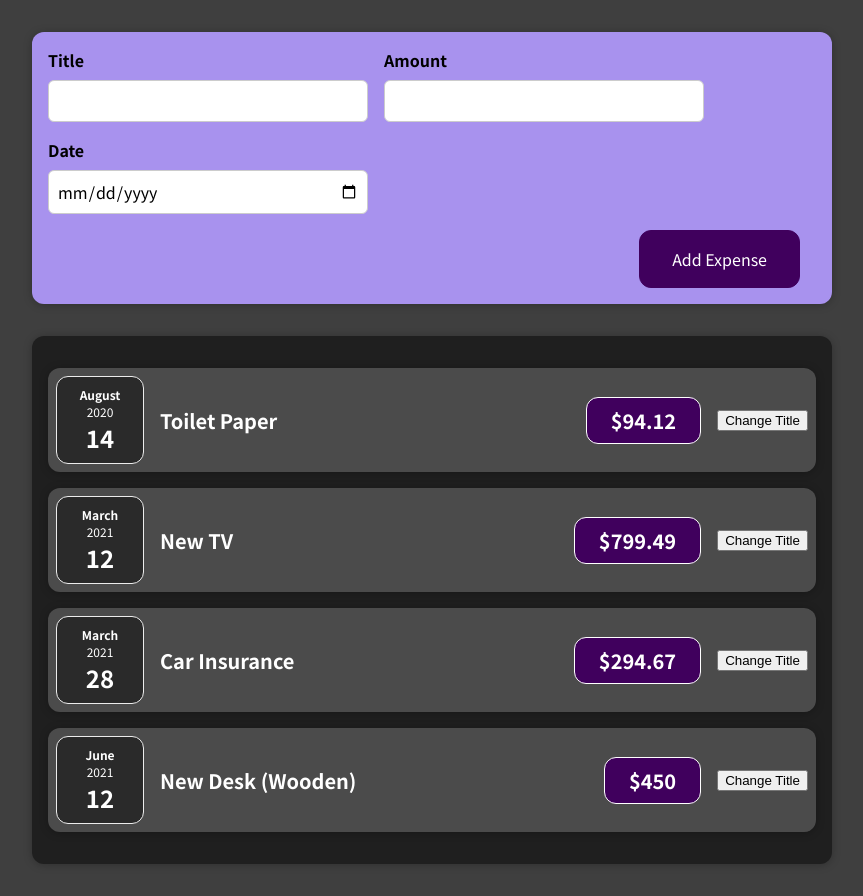
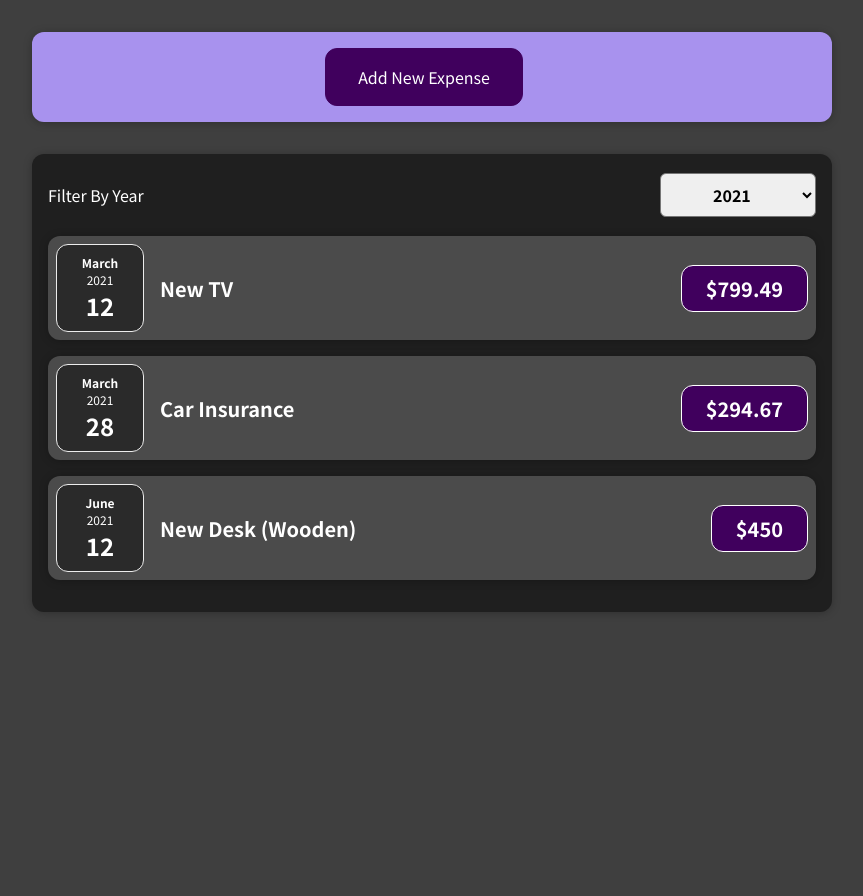
Before and after one commit to anthcoding/Statistics-app, a React (Create React App) app: page / in a window 1280 px wide. Shown: the whole page, without its empty margins (208-1071 px from the left). After the commit the page ends 800 px from the top, so only its background shows below. Built offline with nearby package versions, Linux system fonts and the light colour scheme.

Commit message:
Filter and add New item

```diff
--- a/src/App.js
+++ b/src/App.js
@@ -8,22 +8,36 @@ import Data from "./data";
 import ExpenseItem from "./components/Expenses/ExpenseItem/ExpenseItem.component";
 import Card from "./components/UI/Card/Card.component";
 import NewExpense from "./components/NewExpense/NewExpense.component";
+import ExpenseFilter from "./components/Expenses/ExpenseFilter/ExpenseFilter.component";
 
 const App = () => {
-  const [expenses, setExpenses] = useState([...Data]);
+  const [expenses, setExpenses] = useState(Data);
+  const [filteredYear, setFilteredYear] = useState("2021");
 
   const addExpenseHandler = (expense) => {
-    /*  setExpenses((prevState) => {
-      return [...prevState, expense];
-    }); */
+    setExpenses((prevState) => {
+      return [expense, ...prevState];
+    });
     console.log(expense);
   };
+
+  const filterChangeHandler = (selectedYear) => {
+    setFilteredYear(selectedYear);
+  };
+
+  const filteredExpenses = expenses.filter((expense) => {
+    return expense.date.getFullYear().toString() === filteredYear;
+  });
 
   return (
     <>
       <NewExpense saveExpenseDataHandlerSecond={addExpenseHandler} />
       <Card className="expenses">
-        {expenses.map((item) => {
+        <ExpenseFilter
+          selected={filteredYear}
+          onChangeFilter={filterChangeHandler}
+        />
+        {filteredExpenses.map((item) => {
           return <ExpenseItem key={item.id} item={item} />;
         })}
       </Card>
--- /dev/null
+++ b/src/components/Expenses/ExpenseFilter/ExpenseFilter.component.css
@@ -0,0 +1,27 @@
+.expense-filter__container {
+  width: 100%;
+  height: 50px;
+  display: flex;
+  justify-content: space-between;
+}
+.expense-filter__title {
+  display: flex;
+  align-items: center;
+  height: 100%;
+  width: 50%;
+  color: #ffffff;
+}
+.expense-filter__selector {
+  display: flex;
+  align-items: center;
+  justify-content: flex-end;
+  height: 100%;
+  width: 50%;
+}
+
+.expense-filter__selector select {
+  font: inherit;
+  padding: 0.5rem 3rem;
+  font-weight: bold;
+  border-radius: 6px;
+}
--- /dev/null
+++ b/src/components/Expenses/ExpenseFilter/ExpenseFilter.component.jsx
@@ -0,0 +1,23 @@
+//Styles
+import "./ExpenseFilter.component.css";
+
+const ExpenseFilter = ({ onChangeFilter, selected }) => {
+  const selectHandler = (e) => {
+    let year = e.target.value;
+    onChangeFilter(year);
+  };
+  return (
+    <div className="expense-filter__container">
+      <div className="expense-filter__title">Filter By Year</div>
+      <div className="expense-filter__selector">
+        <select name="years" value={selected} onChange={selectHandler}>
+          <option value="2021">2021</option>
+          <option value="2020">2020</option>
+          <option value="2019">2019</option>
+        </select>
+      </div>
+    </div>
+  );
+};
+
+export default ExpenseFilter;
--- a/src/components/Expenses/ExpenseItem/ExpenseItem.component.jsx
+++ b/src/components/Expenses/ExpenseItem/ExpenseItem.component.jsx
@@ -9,19 +9,12 @@ import Card from "../../UI/Card/Card.component";
 const ExpenseItem = ({ item }) => {
   const { date, title, amount } = item;
 
-  const [newtitle, setNewtitle] = useState(title);
-
-  const clickHandler = () => {
-    setNewtitle("New One");
-  };
-
   return (
     <Card className="expense-item">
       <ExpenseDate date={date} />
       <div className="expense-item__description">
-        <h2>{newtitle}</h2>
+        <h2>{title}</h2>
         <div className="expense-item__price">${amount}</div>
-        <button onClick={clickHandler}>Change Title</button>
       </div>
     </Card>
   );
--- a/src/components/NewExpense/FormExpense.component.jsx
+++ b/src/components/NewExpense/FormExpense.component.jsx
@@ -30,7 +30,7 @@ const FormExpense = ({ onSaveExpensedata }) => {
     setUserInput((prevState) => {
       return {
         ...prevState,
-        date: e.target.value,
+        date: new Date(e.target.value),
       };
     });
   };
--- a/src/components/NewExpense/NewExpense.component.jsx
+++ b/src/components/NewExpense/NewExpense.component.jsx
@@ -1,3 +1,5 @@
+//React
+import React, { useState } from "react";
 //Styles
 import "./NewExpense.component.css";
 //Components
@@ -6,6 +8,8 @@ import FormExpense from "./FormExpense.component";
 import uuid from "react-uuid";
 
 const NewExpense = ({ saveExpenseDataHandlerSecond }) => {
+  const [isEditing, setIsEditing] = useState(false);
+
   const saveExpenseDataHandler = (expense) => {
     const expenseData = {
       ...expense,
@@ -14,9 +18,17 @@ const NewExpense = ({ saveExpenseDataHandlerSecond }) => {
     saveExpenseDataHandlerSecond(expenseData);
   };
 
+  const startEditingHandler = () => {
+    setIsEditing(!isEditing);
+  };
+
   return (
     <div className="new-expense">
-      <FormExpense onSaveExpensedata={saveExpenseDataHandler} />
+      {!isEditing ? (
+        <button onClick={startEditingHandler}>Add New Expense</button>
+      ) : (
+        <FormExpense onSaveExpensedata={saveExpenseDataHandler} />
+      )}
     </div>
   );
 };
```
